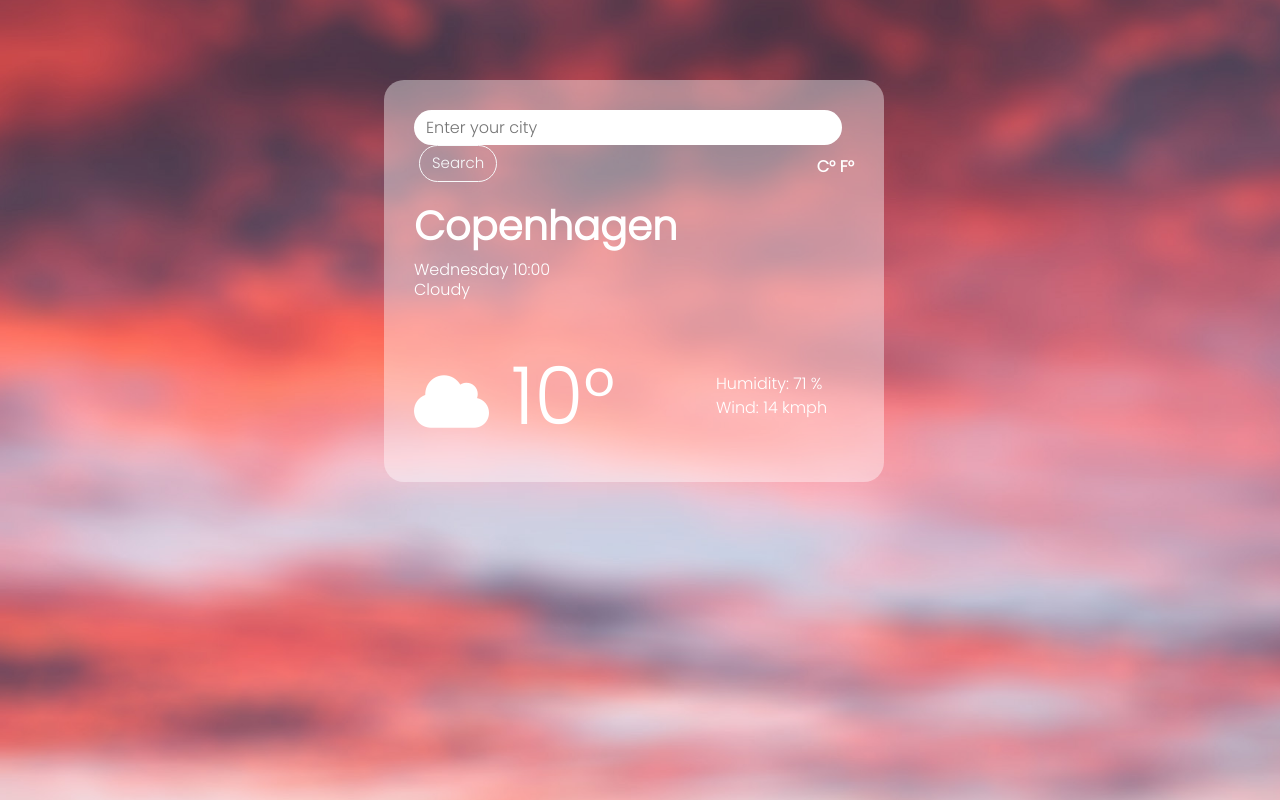
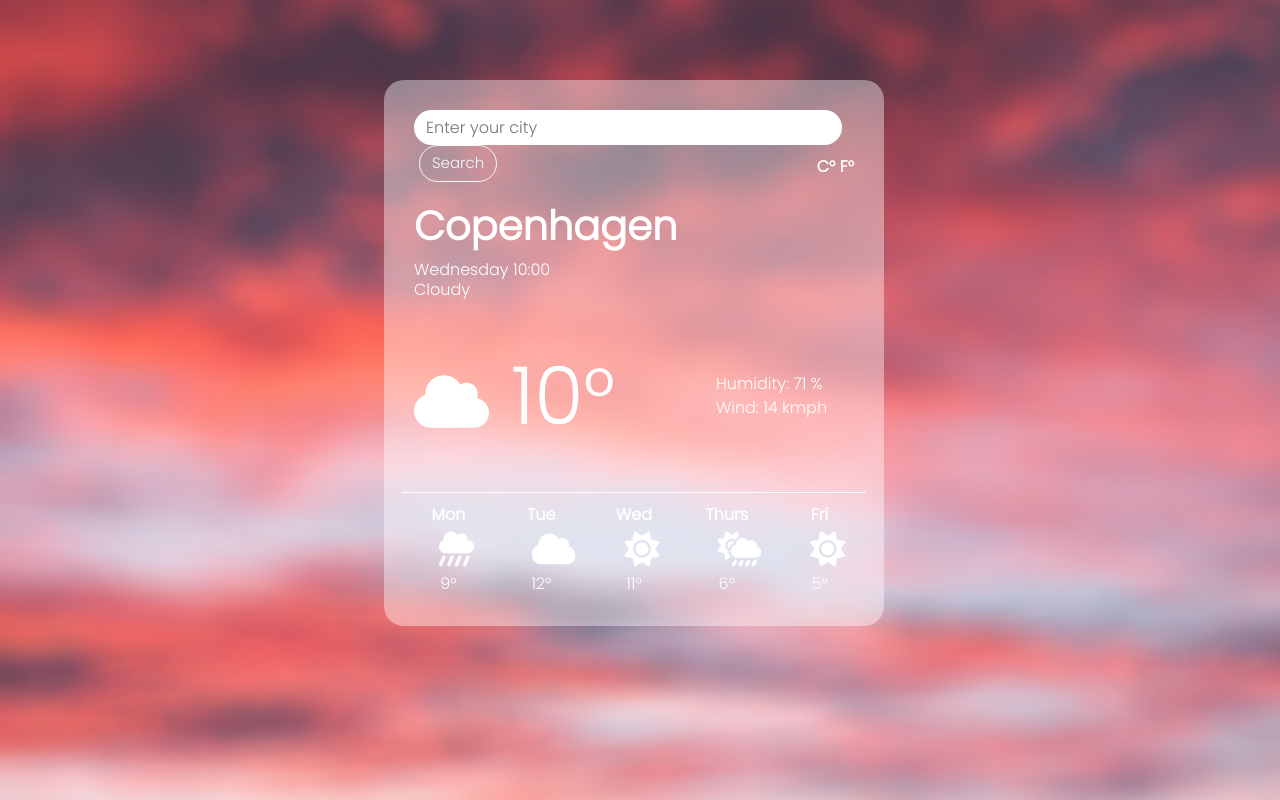
Before and after one commit to HelenaRye/react_weatherapp_helenarye, a React (Create React App) app: page / in a window 1280 px wide. Built offline with nearby package versions, Linux system fonts and the light colour scheme.

Commit message:
CSS edit on forecast container

```diff
--- a/src/App.css
+++ b/src/App.css
@@ -94,7 +94,7 @@ h2 {
 }
 
 .forecast-container {
-  margin-top: 100px;
+  margin-top: 40px;
 }
 
 .align-items-start {
--- a/src/App.js
+++ b/src/App.js
@@ -3,6 +3,7 @@ import './App.css';
 import Units from "./Units.js";
 import Form from "./Form.js";
 import Resultcontainer from "./Resultcontainer.js";
+import Forecast from "./Forecast.js";
 
 function App() {
   return (
@@ -11,6 +12,7 @@ function App() {
         <Form />
         <Units />
         <Resultcontainer />
+        <Forecast />
       </div>
     </div>
   );
```
